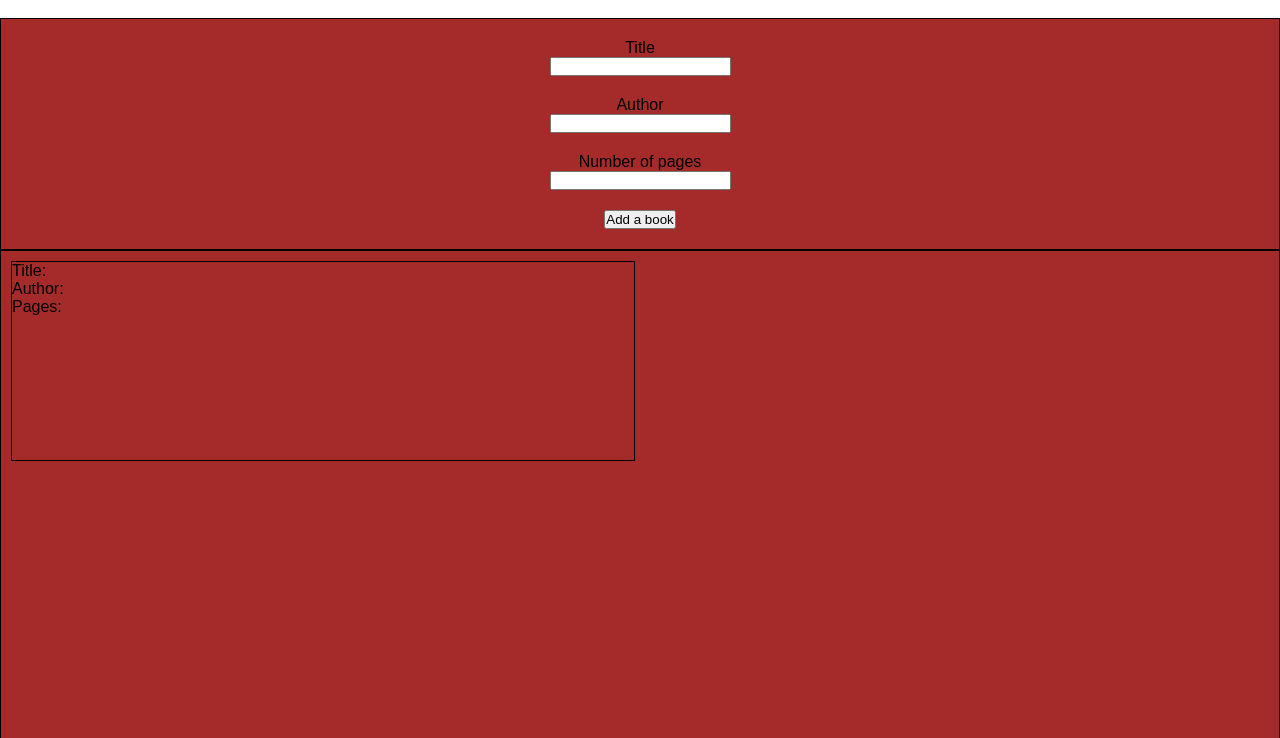
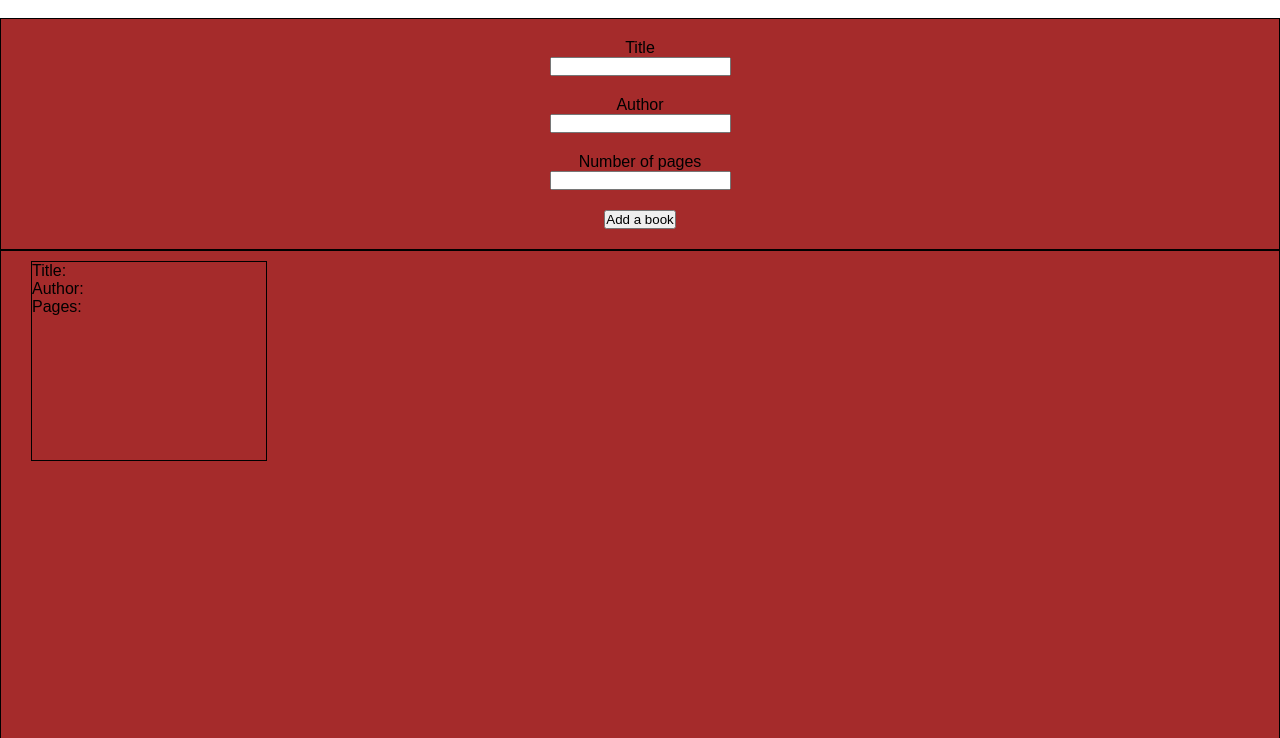
Before and after one commit to Nhed1/Library-Project, a plain HTML site: page index.html in a window 1280 px wide. Shown: the part 62-800 px from the top of the page. Drawn offline with Linux system fonts and the light colour scheme.

Commit message:
media queries added

```diff
--- a/style.css
+++ b/style.css
@@ -35,15 +35,42 @@ header {
 }
 
 .books-shelf{
-    padding: 10px;
+    width: 100%;
+    padding: 10px 30px;
     border: 1px black solid;
-    /* height: 100%; */
+    height: fit-content;
     display: grid;
-    grid-template-columns: repeat(2,1fr);
+    grid-template-columns: 1fr;
     gap: 10px;
     grid-template-rows: repeat(3,minmax(200px,1fr));
 }
 
 .book {
     border: 1px black solid;
+    height: 200px;
 }
+
+
+/* media queries */
+@media (min-width: 400px) {
+    .books-shelf{
+        grid-template-columns: repeat(2,1fr);
+    }
+}
+
+@media (min-width: 600px) {
+    .books-shelf{
+        grid-template-columns: repeat(3,1fr);
+    }
+}
+@media (min-width: 800px) {
+    .books-shelf{
+        grid-template-columns: repeat(4,1fr);
+    }
+}
+
+@media (min-width: 1100px) {
+    .books-shelf{
+        grid-template-columns: repeat(5,1fr);
+    }
+}
```
